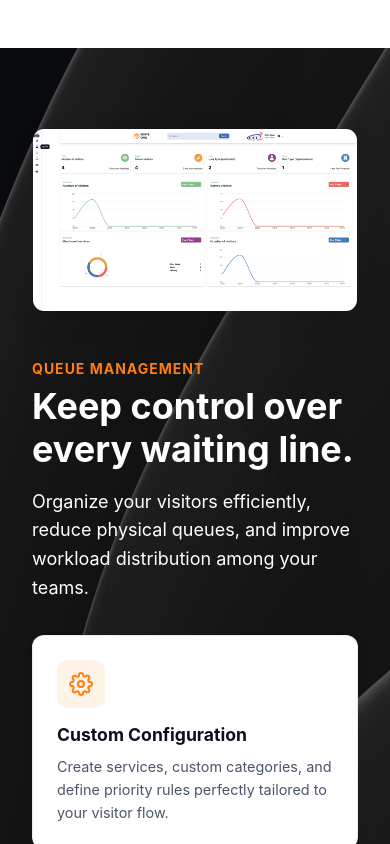
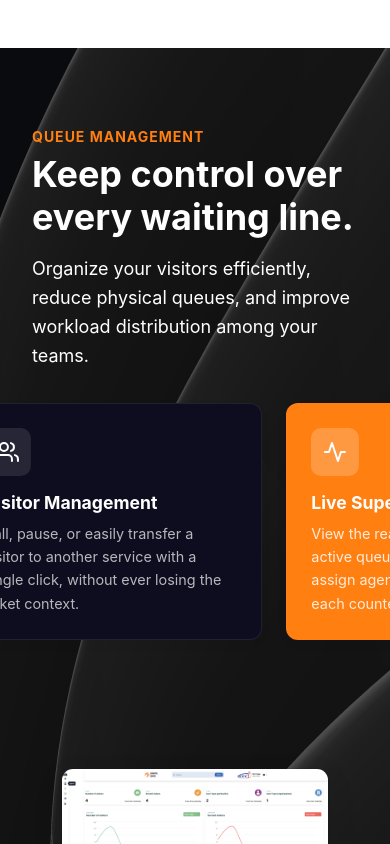
Before and after one commit to UrGuyAhmed/ignite-qms-redesign, a React (Vite) app: page / in a window 390 px wide. Shown: the part 6720-7564 px from the top of the page. Built offline with nearby package versions, Linux system fonts and the light colour scheme.

Commit message:
fixed the missing styling on mobile

```diff
--- a/src/components/AdvancedControl.css
+++ b/src/components/AdvancedControl.css
@@ -208,9 +208,64 @@
   }
 }
 
-@media (max-width: 600px) {
+/* MOBILE: horizontal cards, image moved to the end, auto-scrolling marquee */
+@media (max-width: 767px) {
+  .sec7-grid {
+    display: flex;
+    flex-direction: column;
+  }
+
+  /* Text content comes first and takes full width */
+  .sec7-content {
+    order: 1;
+    flex: 1 1 100%;
+    max-width: 100%;
+  }
+
+  /* Image moves to the end */
+  .sec7-visual {
+    order: 2;
+    flex: 1 1 100%;
+    max-width: 100%;
+    margin-top: 2.5rem;
+  }
+
+  /* Cards auto-scroll in an infinite marquee */
   .sec7-rich-cards {
-    grid-template-columns: 1fr; /* Stacks to 1 column on small phones */
+    display: flex;
+    flex-direction: row;
+    flex-wrap: nowrap;
+    width: max-content;
+    margin: 0 0 2.5rem;
+    animation: sec7-marquee 22s linear infinite;
+  }
+
+  .sec7-rich-cards:hover,
+  .sec7-rich-cards:active {
+    animation-play-state: paused;
+  }
+
+  .sec7-rich-card {
+    flex: 0 0 78vw;
+    max-width: 78vw;
+  }
+
+  @keyframes sec7-marquee {
+    from { transform: translateX(0); }
+    to { transform: translateX(-50%); }
+  }
+
+  /* Image sized to match a card's width, centered */
+  .sec7-image-wrapper {
+    width: 82%;
+    margin: 0 auto;
+  }
+}
+
+/* Hide the duplicated card set outside mobile so desktop's 2x2 grid stays intact */
+@media (min-width: 768px) {
+  .sec7-rich-card[aria-hidden="true"] {
+    display: none;
   }
 }
 
--- a/src/components/AdvancedControl.jsx
+++ b/src/components/AdvancedControl.jsx
@@ -71,14 +71,15 @@ const AdvancedControl = () => {
               {t('queue_control.desc', "Organisez vos visiteurs efficacement, réduisez les files physiques et améliorez la répartition de la charge entre vos équipes.")}
             </p>
 
-            {/* The New 2x2 Card Grid */}
+            {/* The New 2x2 Card Grid (duplicated for seamless mobile marquee) */}
             <div className="sec7-rich-cards">
-              {featureCards.map((card, index) => (
+              {[...featureCards, ...featureCards].map((card, index) => (
                 <div
                   key={index}
                   className="sec7-rich-card"
-                  data-aos="fade-up"
-                  data-aos-delay={300 + index * 100}
+                  aria-hidden={index >= featureCards.length}
+                  data-aos={index < featureCards.length ? "fade-up" : undefined}
+                  data-aos-delay={index < featureCards.length ? 300 + index * 100 : undefined}
                 >
                   <div className="sec7-card-icon-wrapper">
                     {card.icon}
--- a/src/components/AnalyticsDashboard.css
+++ b/src/components/AnalyticsDashboard.css
@@ -4,7 +4,7 @@
 
 .ad-section {
   padding: 5rem 2rem;
-  background-image: url("../assets/materiel/background2.png");
+  background-image: url("../assets/materiel/Background3.jpg");
   background-size: auto;
   overflow: hidden;
   box-sizing: border-box;
--- a/src/components/Customization.css
+++ b/src/components/Customization.css
@@ -276,3 +276,94 @@
     right: 10%;
   }
 }
+
+@media (max-width: 600px) {
+  .customization-visuals {
+    position: static;
+    height: auto;
+    margin-top: 2.5rem;
+    display: grid;
+    grid-template-columns: 1fr 1fr;
+    gap: 1rem;
+  }
+
+  /* Cancel absolute positioning from desktop — let them sit in normal flow */
+  .card-shadow {
+    position: static;
+    width: 100%;
+    height: auto;
+  }
+
+  /* Kiosk: top-left */
+  .mockup-kiosk {
+    border: 6px solid #eaeaea;
+  }
+
+  .kiosk-header {
+    height: 44px;
+    padding: 0 0.7rem;
+    font-size: 0.75rem;
+  }
+
+  .kiosk-body {
+    padding: 0.6rem;
+    gap: 0.5rem;
+  }
+
+  .mock-btn {
+    padding: 0.6rem;
+    font-size: 0.75rem;
+  }
+
+  /* Display screen: top-right */
+  .mockup-display {
+    height: 110px;
+  }
+
+  .display-ticket-call {
+    font-size: 1.4rem;
+  }
+
+  .display-counter {
+    font-size: 0.7rem;
+  }
+
+  .history-line {
+    font-size: 0.6rem;
+  }
+
+  .display-ticker {
+    font-size: 0.55rem;
+    height: 20px;
+    padding: 0 0.6rem;
+  }
+
+  /* Ticket: full width below, centered, natural height */
+  .mockup-ticket {
+    grid-column: 1 / -1;
+    justify-self: center;
+    width: 65%;
+    padding: 1.25rem;
+  }
+
+  .ticket-logo {
+    font-size: 1rem;
+  }
+
+  .ticket-date {
+    font-size: 0.65rem;
+  }
+
+  .ticket-number {
+    font-size: 1.8rem;
+  }
+
+  .ticket-service {
+    font-size: 0.75rem;
+  }
+
+  .ticket-qr {
+    width: 48px;
+    height: 48px;
+  }
+}
--- a/src/components/Footer.css
+++ b/src/components/Footer.css
@@ -45,7 +45,7 @@
 .demo-textarea {
   width: 100%;
   padding: 0.85rem 1rem;
-  border: none; /* Fixed the missing semicolon here! */
+  border: none;
   border-radius: 4px;
   font-family: inherit;
   font-size: 0.95rem;
@@ -107,13 +107,6 @@
   color: #718096;
 }
 
-@media (max-width: 768px) {
-  .footer__container {
-    grid-template-columns: 1fr;
-    gap: 2.5rem;
-  }
-}
-
 .footer__socials {
   display: flex;
   gap: 1.25rem;
@@ -132,3 +125,20 @@
   color: #FF6A00;
   transform: translateY(-2px);
 }
+
+/* =========================================
+   MOBILE RESPONSIVE UPDATES
+   ========================================= */
+@media (max-width: 768px) {
+  .footer__container {
+    /* Switch from Grid to Flexbox on mobile so we can easily reorder items */
+    display: flex;
+    flex-direction: column;
+    gap: 2.5rem;
+  }
+
+  /* This forces the form to jump to the very top of the flex container */
+  .demo-request-wrapper {
+    order: -1;
+  }
+}
--- a/src/components/Footer.jsx
+++ b/src/components/Footer.jsx
@@ -47,8 +47,8 @@ const Footer = () => {
           </ul>
         </div>
 
-        {/* Column 3: Demandez une Démo Form (Fades up third with a 300ms delay) */}
-        <div className="footer__column" data-aos="fade-up" data-aos-delay="300">
+        {/* Column 3: Demandez une Démo Form - ADDED demo-request-wrapper HERE */}
+        <div className="footer__column demo-request-wrapper" data-aos="fade-up" data-aos-delay="300">
           <h4 className="footer__demo-title">{t('footer.demo_title')}</h4>
 
           <form className="demo-form" onSubmit={(e) => e.preventDefault()}>
```
